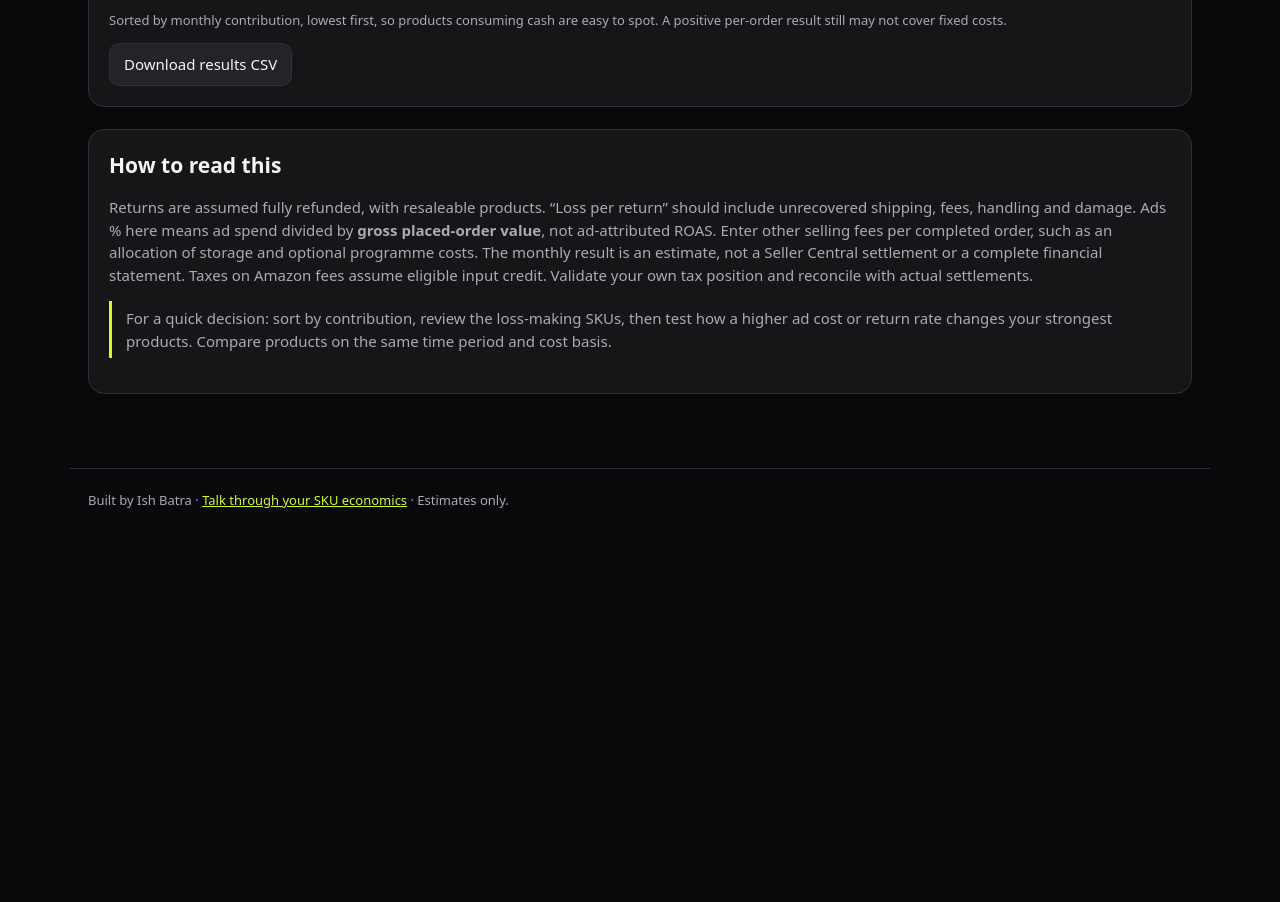
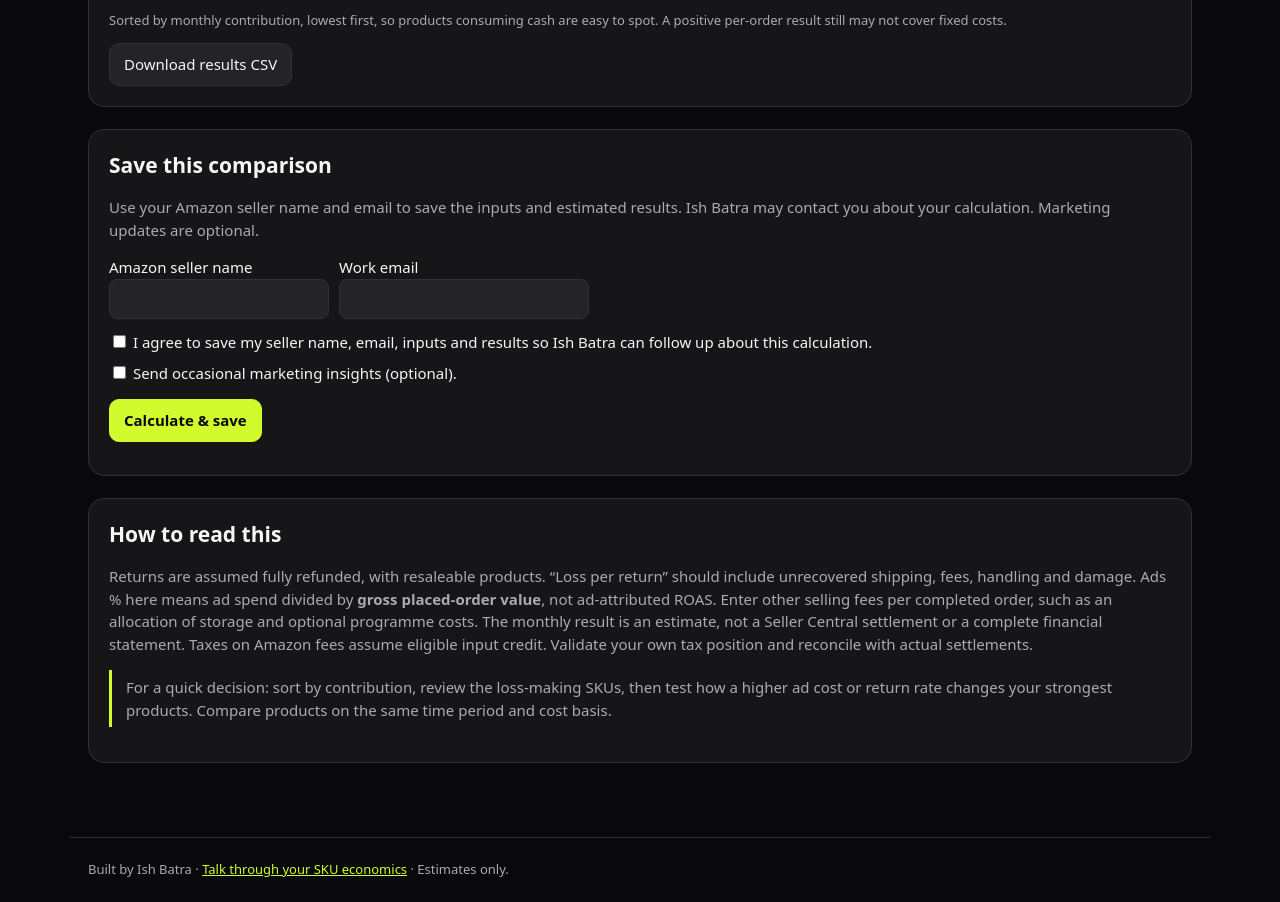
Before and after one commit to GrowthRocketind/amazon-profit-calculator, a website: page bulk.html in a window 1280 px wide. Shown: the part 909-1811 px from the top of the page. Before the commit the page ends 1442 px from the top, so only its background shows below. Drawn offline with Linux system fonts and the light colour scheme.

Commit message:
Save consented multi-SKU submissions with per-row fees

```diff
--- a/bulk.html
+++ b/bulk.html
@@ -33,6 +33,18 @@
 <p class="sub">Sorted by monthly contribution, lowest first, so products consuming cash are easy to spot. A positive per-order result still may not cover fixed costs.</p>
 <button class="button" id="download" type="button" disabled>Download results CSV</button>
 </section>
+<section class="card" aria-labelledby="save-title">
+<h2 id="save-title">Save this comparison</h2>
+<p>Use your Amazon seller name and email to save the inputs and estimated results. Ish Batra may contact you about your calculation. Marketing updates are optional.</p>
+<div class="actions" style="margin-bottom:12px">
+<label>Amazon seller name<br><input class="smallinput" style="width:220px" id="sellerName" type="text" maxlength="100" autocomplete="organization"></label>
+<label>Work email<br><input class="smallinput" style="width:250px" id="sellerEmail" type="email" maxlength="254" autocomplete="email"></label>
+</div>
+<label style="display:block"><input id="saveConsent" type="checkbox"> I agree to save my seller name, email, inputs and results so Ish Batra can follow up about this calculation.</label>
+<label style="display:block;margin:8px 0 15px"><input id="marketingConsent" type="checkbox"> Send occasional marketing insights (optional).</label>
+<button class="button primary" id="save" type="button">Calculate &amp; save</button>
+<p id="saveStatus" class="sub" role="status"></p>
+</section>
 <section class="card">
 <h2>How to read this</h2>
 <p>Returns are assumed fully refunded, with resaleable products. “Loss per return” should include unrecovered shipping, fees, handling and damage. Ads % here means ad spend divided by <strong>gross placed-order value</strong>, not ad-attributed ROAS. Enter other selling fees per completed order, such as an allocation of storage and optional programme costs. The monthly result is an estimate, not a Seller Central settlement or a complete financial statement. Taxes on Amazon fees assume eligible input credit. Validate your own tax position and reconcile with actual settlements.</p>
@@ -57,6 +69,7 @@ function calculate(){let valid=data.map(calc).filter(Boolean).sort((a,b)=>a.mont
 document.getElementById('add').onclick=()=>{data.push(Object.fromEntries(columns.map(k=>[k,''])));draw();rows.lastElementChild?.querySelector('input')?.focus()};
 document.getElementById('template').onclick=()=>download('amazon-sku-template.csv',[columns]);
 document.getElementById('download').onclick=()=>download('amazon-sku-results.csv',[['sku','contribution_per_placed_order_inr','margin_on_net_sales_percent','break_even_ad_percent','monthly_contribution_inr'],...window.calculated.map(r=>[r.sku,r.cm.toFixed(2),r.margin===null?'':r.margin.toFixed(2),r.be.toFixed(2),r.monthly.toFixed(2)])]);
+document.getElementById('save').onclick=async()=>{const sellerName=document.getElementById('sellerName').value.trim(),email=document.getElementById('sellerEmail').value.trim().toLowerCase(),status=document.getElementById('saveStatus'),button=document.getElementById('save');const valid=data.map(calc).filter(Boolean);if(!data.length||valid.length!==data.length){status.textContent='Complete every field for every SKU first.';return}if(sellerName.length<2||!/^\\S+@\\S+\\.\\S+$/.test(email)||!document.getElementById('saveConsent').checked){status.textContent='Enter seller name and valid email, then tick the save consent box.';return}button.disabled=true;status.textContent='Saving your comparison…';try{const response=await fetch('/api/calculations',{method:'POST',headers:{'Content-Type':'application/json'},body:JSON.stringify({sellerName,email,mode:'bulk',items:data,fixedCost:document.getElementById('fixed').value,consent:true,marketingConsent:document.getElementById('marketingConsent').checked})});const result=await response.json();if(!response.ok)throw Error(result.error||'Save failed');status.textContent='Saved '+valid.length+' SKUs. Estimated monthly contribution: '+money(valid.reduce((sum,x)=>sum+x.monthly,0))+'.'}catch(err){status.textContent='The comparison still works, but the server did not save it: '+err.message+'. Please try later.'}finally{button.disabled=false}};
 document.getElementById('fixed').oninput=calculate;
 document.getElementById('file').onchange=async e=>{const file=e.target.files[0];if(!file)return;try{if(file.size>2000000)throw Error('CSV is too large (max 2 MB)');const lines=parseCSV((await file.text()).replace(/^\uFEFF/,''));if(!lines.length||lines[0].join(',')!==columns.join(','))throw Error('Use the blank template headers exactly as supplied');if(lines.length>1001)throw Error('Maximum 1,000 SKUs per file');data=lines.slice(1).map(row=>Object.fromEntries(columns.map((k,i)=>[k,row[i]??''])));draw();status.textContent='Imported '+data.length+' rows. '+status.textContent}catch(err){status.textContent='Import failed: '+err.message}e.target.value=''};
 calculate();
```
